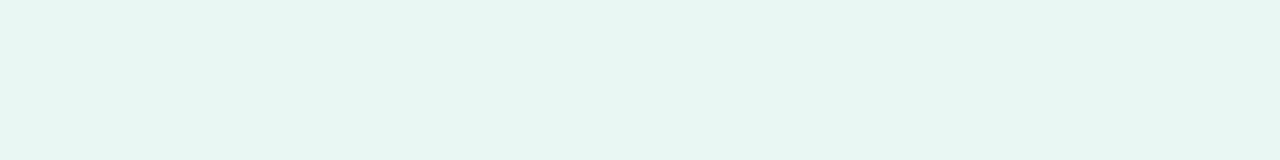
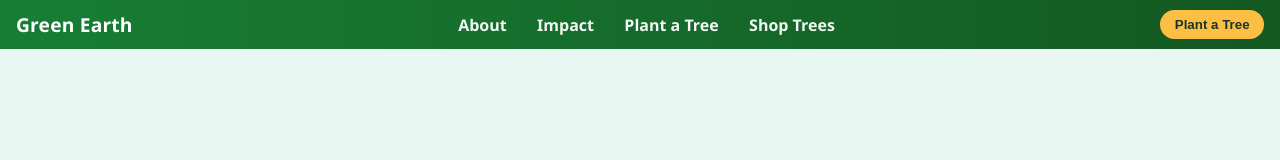
Before and after one commit to Kazi-Sifat71/Green-Earth-Project, a plain HTML site: page index.html in a window 1280 px wide. Drawn offline with Linux system fonts and the light colour scheme.

Commit message:
added nav bar

```diff
--- a/index.html
+++ b/index.html
@@ -210,6 +210,22 @@
 
 </head>
 <body>
+    <header>
+  <div class="nav-left">
+    <div class="logo" aria-hidden="true">Green Earth</div>
+  </div>
+
+  <nav aria-label="Main navigation">
+    <a href="#about">About</a>
+    <a href="#impact">Impact</a>
+    <a href="#plant">Plant a Tree</a>
+    <a href="#shop">Shop Trees</a>
+  </nav>
+
+  <div class="nav-right">
+    <button class="btn-primary" onclick="document.getElementById('plant-name')?.focus()">Plant a Tree</button>
+  </div>
+</header>
 
 </body>
 </html>
```
